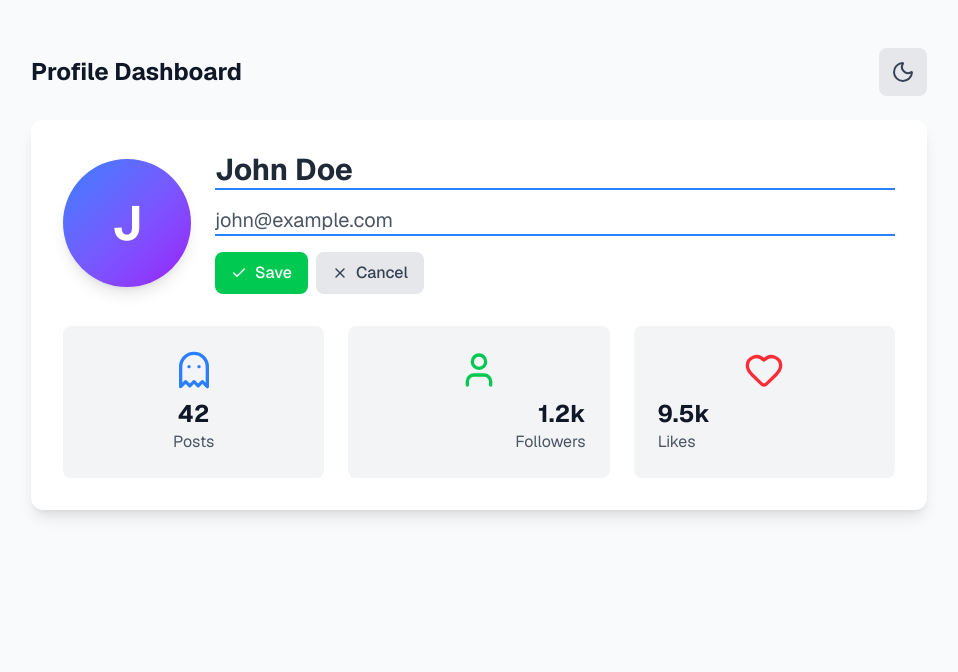
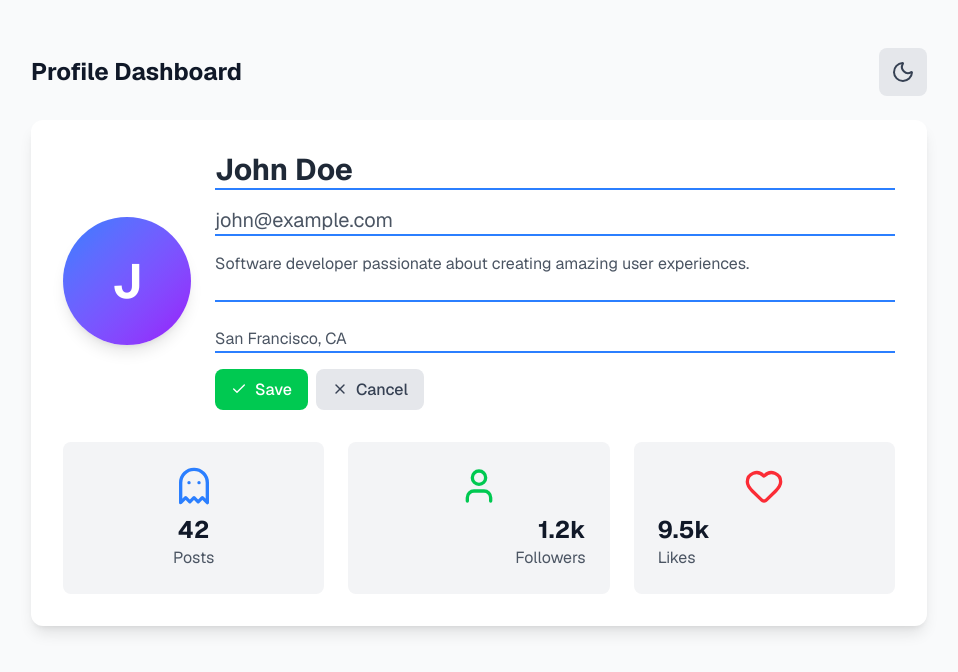
Before and after one commit to brijeshborad/git-worktree-demo, a Next.js app: page /test-one in a window 1280 px wide. Both pictures are taken after a click on the button "Edit Profile". Shown: the top 672 px of the page, without its empty margins (161-1119 px from the left). Built offline with nearby package versions, Linux system fonts and the light colour scheme.

Commit message:
Added bio and location

```diff
--- a/src/app/test-one/page.tsx
+++ b/src/app/test-one/page.tsx
@@ -1,16 +1,20 @@
 'use client';
 
 import {useState} from 'react';
-import {User, Mail, Ghost, Heart, Moon, Sun, Check, X} from 'lucide-react';
+import {User, Mail, Ghost, Heart, Moon, Sun, Check, X, MapPin, FileText} from 'lucide-react';
 
 export default function TestOne() {
     const [name, setName] = useState('John Doe');
     const [email, setEmail] = useState('john@example.com');
+    const [bio, setBio] = useState('Software developer passionate about creating amazing user experiences.');
+    const [location, setLocation] = useState('San Francisco, CA');
     const [tempName, setTempName] = useState('John Doe');
     const [tempEmail, setTempEmail] = useState('john@example.com');
+    const [tempBio, setTempBio] = useState('Software developer passionate about creating amazing user experiences.');
+    const [tempLocation, setTempLocation] = useState('San Francisco, CA');
     const [isEditing, setIsEditing] = useState(false);
     const [darkMode, setDarkMode] = useState(false);
-    const [errors, setErrors] = useState({name: '', email: ''});
+    const [errors, setErrors] = useState({name: '', email: '', bio: '', location: ''});
 
     const validateEmail = (email: string) => {
         const emailRegex = /^[^\s@]+@[^\s@]+\.[^\s@]+$/;
@@ -22,7 +26,7 @@ export default function TestOne() {
     };
 
     const handleSave = () => {
-        const newErrors = {name: '', email: ''};
+        const newErrors = {name: '', email: '', bio: '', location: ''};
 
         if (!validateName(tempName)) {
             newErrors.name = 'Name must be at least 2 characters long and upto 100 chars';
@@ -32,11 +36,21 @@ export default function TestOne() {
             newErrors.email = 'Please enter a valid email address';
         }
 
+        if (tempBio.length > 200) {
+            newErrors.bio = 'Bio must be 200 characters or less';
+        }
+
+        if (tempLocation.length > 50) {
+            newErrors.location = 'Location must be 50 characters or less';
+        }
+
         setErrors(newErrors);
 
-        if (!newErrors.name && !newErrors.email) {
+        if (!newErrors.name && !newErrors.email && !newErrors.bio && !newErrors.location) {
             setName(tempName);
             setEmail(tempEmail);
+            setBio(tempBio);
+            setLocation(tempLocation);
             setIsEditing(false);
         }
     };
@@ -44,13 +58,17 @@ export default function TestOne() {
     const handleCancel = () => {
         setTempName(name);
         setTempEmail(email);
-        setErrors({name: '', email: ''});
+        setTempBio(bio);
+        setTempLocation(location);
+        setErrors({name: '', email: '', bio: '', location: ''});
         setIsEditing(false);
     };
 
     const handleEdit = () => {
         setTempName(name);
         setTempEmail(email);
+        setTempBio(bio);
+        setTempLocation(location);
         setIsEditing(true);
     };
 
@@ -118,14 +136,59 @@ export default function TestOne() {
                                             <p className="text-red-500 text-sm mt-1">{errors.email}</p>
                                         )}
                                     </div>
+                                    <div>
+                                        <label htmlFor="bio-input" className="sr-only">Bio</label>
+                                        <textarea
+                                            id="bio-input"
+                                            value={tempBio}
+                                            onChange={(e) => setTempBio(e.target.value)}
+                                            className={`text-base bg-transparent border-b-2 focus:outline-none transition-colors w-full resize-none ${
+                                                errors.bio
+                                                    ? 'border-red-500'
+                                                    : 'border-blue-500 focus:border-blue-600'
+                                            } ${darkMode ? 'text-gray-300' : 'text-gray-600'}`}
+                                            placeholder="Tell us about yourself"
+                                            rows={2}
+                                        />
+                                        {errors.bio && (
+                                            <p className="text-red-500 text-sm mt-1">{errors.bio}</p>
+                                        )}
+                                    </div>
+                                    <div>
+                                        <label htmlFor="location-input" className="sr-only">Location</label>
+                                        <input
+                                            id="location-input"
+                                            value={tempLocation}
+                                            onChange={(e) => setTempLocation(e.target.value)}
+                                            className={`text-base bg-transparent border-b-2 focus:outline-none transition-colors w-full ${
+                                                errors.location
+                                                    ? 'border-red-500'
+                                                    : 'border-blue-500 focus:border-blue-600'
+                                            } ${darkMode ? 'text-gray-300' : 'text-gray-600'}`}
+                                            placeholder="Where are you located?"
+                                        />
+                                        {errors.location && (
+                                            <p className="text-red-500 text-sm mt-1">{errors.location}</p>
+                                        )}
+                                    </div>
                                 </div>
                             ) : (
                                 <>
                                     <h2 className="text-2xl sm:text-3xl font-bold mb-2">{name}</h2>
-                                    <p className={`text-lg sm:text-xl flex items-center justify-center sm:justify-start gap-2 ${
+                                    <p className={`text-lg sm:text-xl flex items-center justify-center sm:justify-start gap-2 mb-2 ${
                                         darkMode ? 'text-gray-300' : 'text-gray-600'
                                     }`}>
                                         <Mail className="w-5 h-5"/> {email}
+                                    </p>
+                                    <p className={`text-base flex items-center justify-center sm:justify-start gap-2 mb-2 ${
+                                        darkMode ? 'text-gray-400' : 'text-gray-500'
+                                    }`}>
+                                        <FileText className="w-4 h-4"/> {bio}
+                                    </p>
+                                    <p className={`text-base flex items-center justify-center sm:justify-start gap-2 ${
+                                        darkMode ? 'text-gray-400' : 'text-gray-500'
+                                    }`}>
+                                        <MapPin className="w-4 h-4"/> {location}
                                     </p>
                                 </>
                             )}
```
